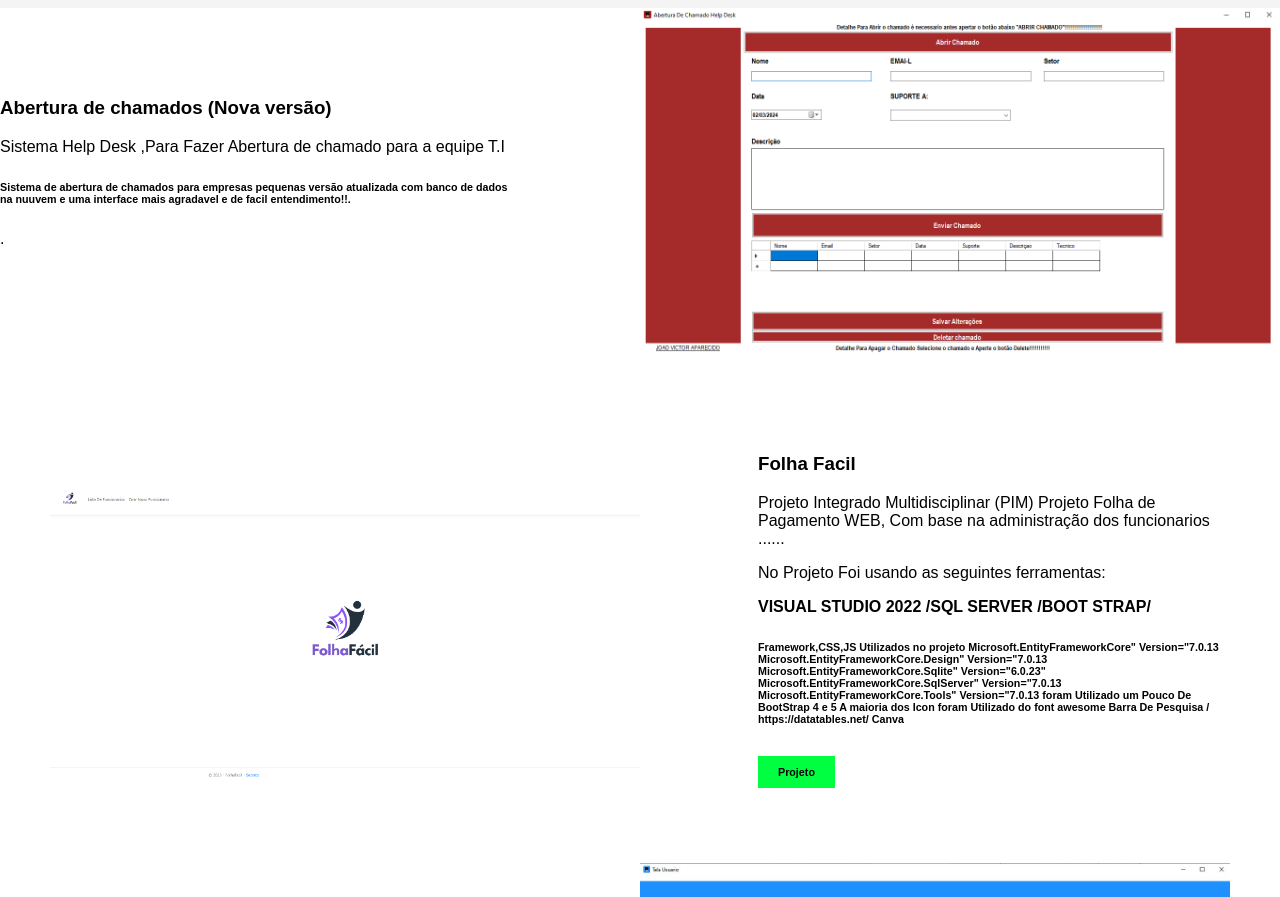
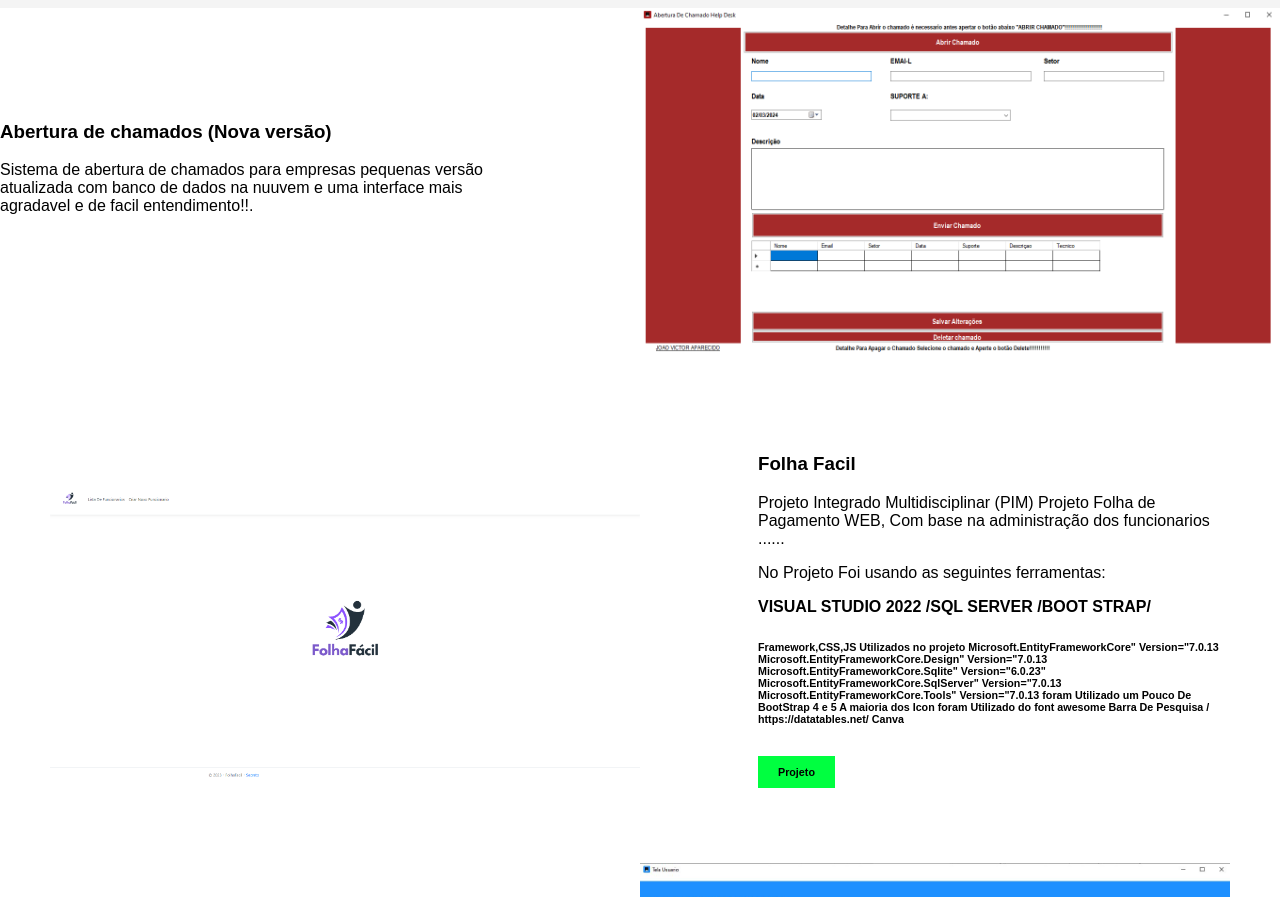
Before and after one commit to Joaovictoraparecido/Devjv, a plain HTML site: page index.html in a window 1280 px wide. Shown: the part 1060-1957 px from the top of the page. Drawn offline with Linux system fonts and the light colour scheme.

Commit message:
Update index.html

```diff
--- a/index.html
+++ b/index.html
@@ -41,11 +41,10 @@
         <div class="project-reverse">
             <div class="description">
                 <h3>Abertura de chamados (Nova versão)</h3>
-                <p>Sistema Help Desk ,Para Fazer Abertura de chamado para a equipe T.I
+                <p>Sistema de abertura de chamados para empresas pequenas versão atualizada com banco de dados na nuuvem e uma interface mais agradavel e de facil entendimento!!.
 
-                    <H6> Sistema de abertura de chamados para empresas pequenas versão atualizada com banco de dados na nuuvem e uma interface mais agradavel e de facil entendimento!!.
-                    </p></H6>
-                    .</p>
+                    <H6>
+                    </p>
             </div>
             <img src="img/aberturadechamados.png" alt="Projeto 2">
         </div>
```
